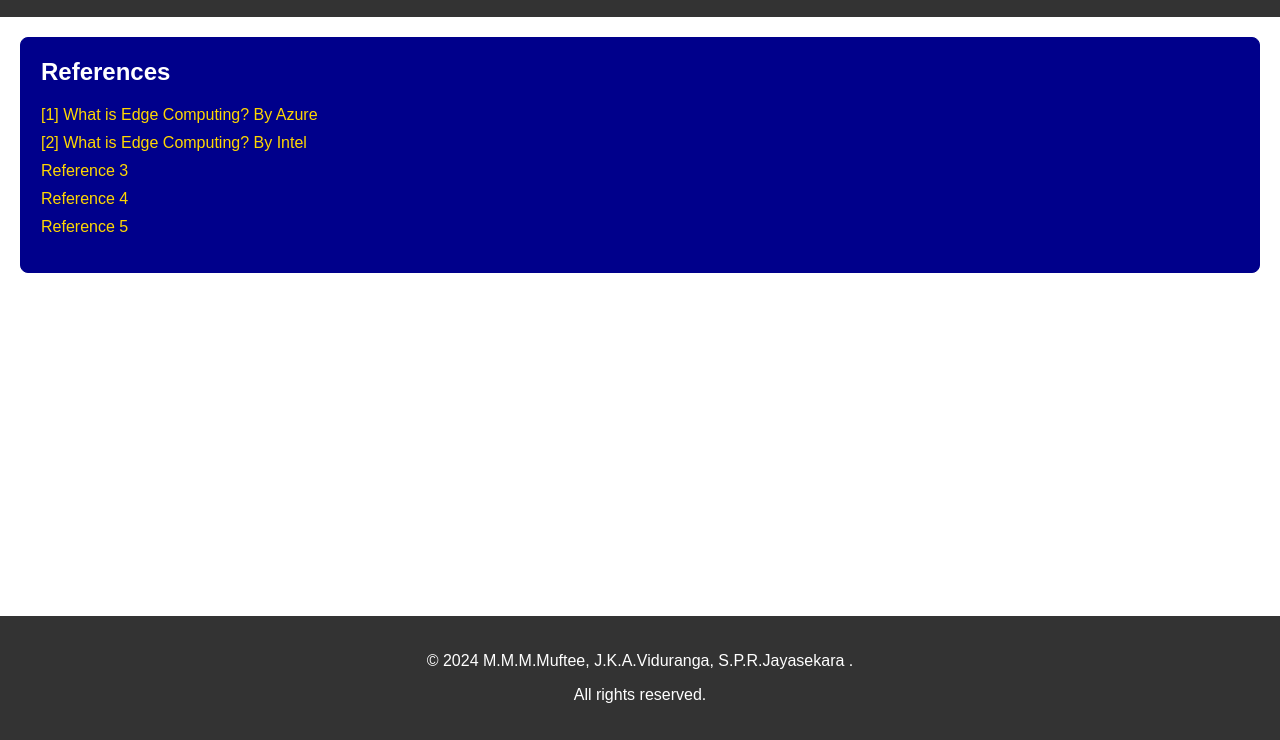
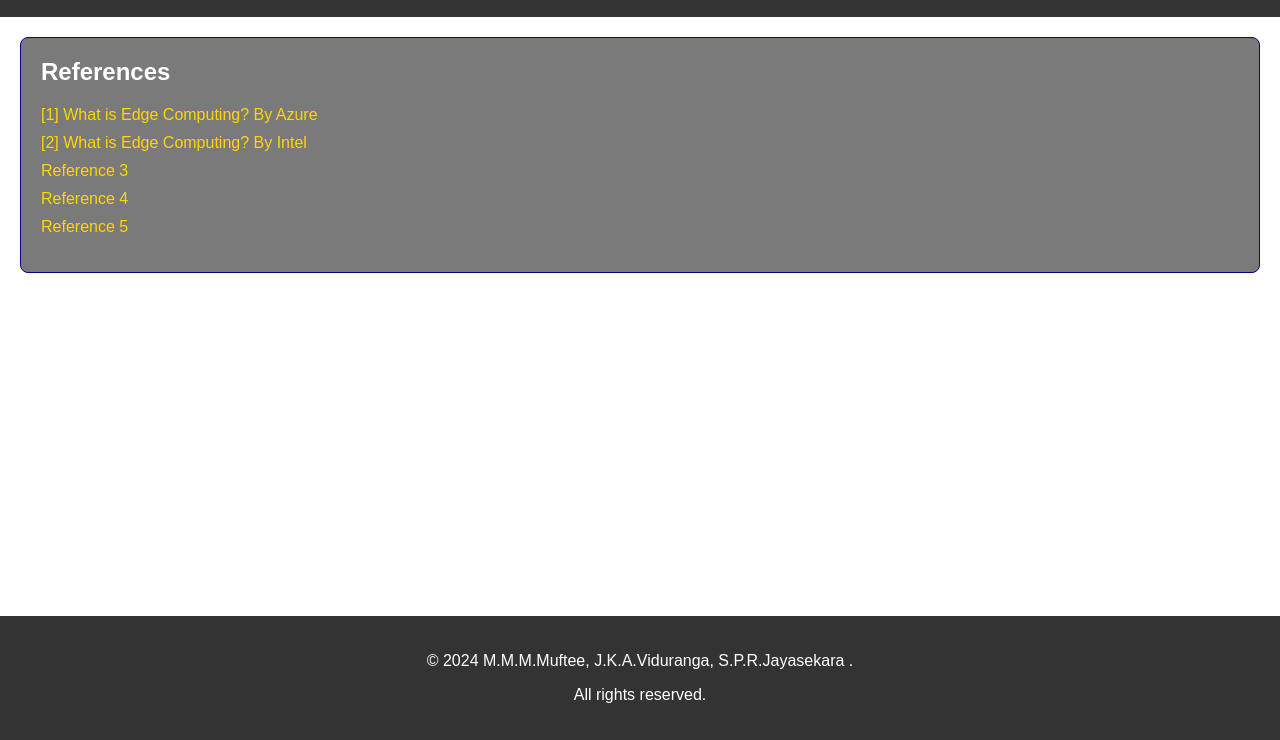
Before and after one commit to Muftee-Mysan/Telecom-poster, a plain HTML site: page index.html in a window 1280 px wide. Shown: the part 60-800 px from the top of the page. Drawn offline with Linux system fonts and the light colour scheme.

Commit message:
Update style.css

```diff
--- a/style.css
+++ b/style.css
@@ -22,7 +22,7 @@ header h1 {
 }
 
 .references-box {
-    background-color: #00008B; /* Dark Blue Box */
+    background-color: #7a7a7a; /* Dark Blue Box */
     color: #fff; /* White Text */
     border: 1px solid #00008B;
     padding: 20px;
```
